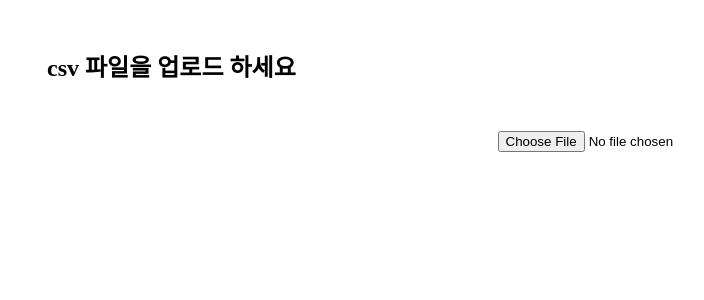
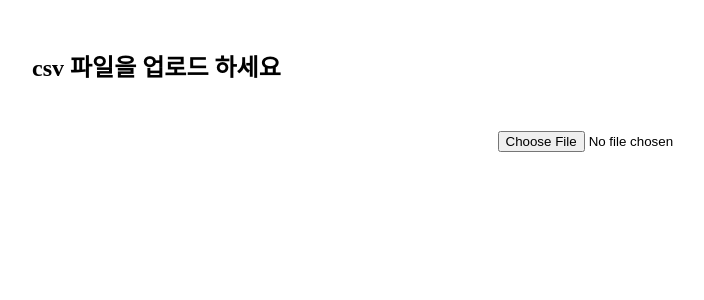
Before and after one commit to AronLee5263/stc-front-test, a Next.js app: page / in a window 1280 px wide. Shown: the top 300 px of the page, without its empty margins (16-720 px from the left). Built offline with nearby package versions, Linux system fonts and the light colour scheme.

Commit message:
스타일 수정

```diff
--- a/src/styles/globals.css
+++ b/src/styles/globals.css
@@ -19,6 +19,6 @@
 body {
   /* color: rgb(var(--foreground-rgb)); */
   /* background: linear-gradient(to bottom, transparent, rgb(var(--background-end-rgb))); */
-  margin: 15px;
+  margin: 0;
   /* rgb(var(--background-start-rgb)); */
 }
```
